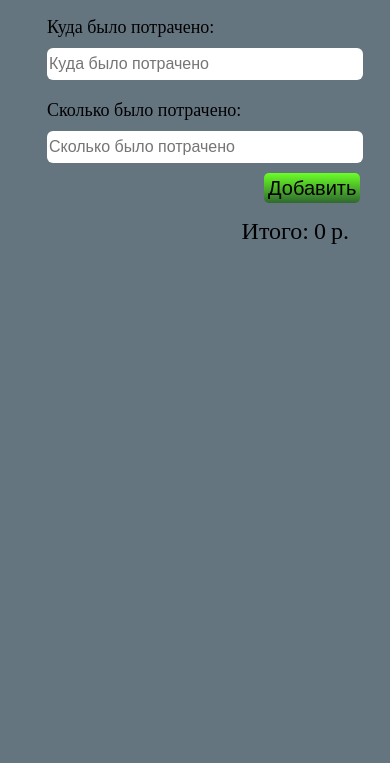
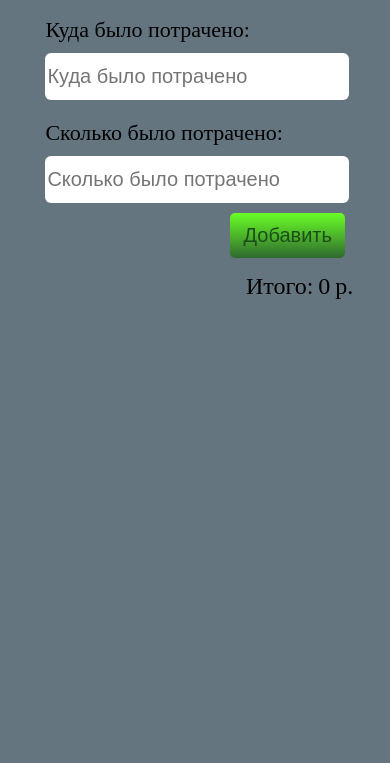
Before and after one commit to BeydinArtem1/FullStackProject, a plain HTML site: page index.html in a window 390 px wide. Shown: the part 81-844 px from the top of the page. Drawn offline with Linux system fonts and the light colour scheme; no server answers.

Commit message:
change some styles, add date value

```diff
--- a/script.js
+++ b/script.js
@@ -157,7 +157,7 @@ const editElement = (item) => {
   inputSumm.value = summ;
   inputSumm.onchange = (e) => handleChangeNameShop(e, 'summ');
   const inputDate = document.createElement('input');
-  inputDate.value = date;
+  inputDate.value = date.slice(0, 10).split('.').reverse().join('-');;
   inputDate.type = 'date';
   inputDate.onchange = (e) => handleChangeNameShop(e, 'date');
   return [inputVal, inputSumm, inputDate];
--- a/style.css
+++ b/style.css
@@ -4,7 +4,6 @@ body {
   flex-direction: column;
   align-items: center;
   background-color: #657580;
-  width: 100%;
 }
 
 .first-input,
@@ -22,16 +21,16 @@ body {
 
 #input1,
 #input2 {
-  width: 85%;
-  font-size: 16px;
+  width: 95%;
+  font-size: 20px;
   border-radius: 6px;
   border: none;
-  height: 30px;
+  height: 45px;
 }
 
 .first-input p,
 .second-input p {
-  font-size: 18px;
+  font-size: 22px;
   margin: 0;
   margin-bottom: 10px;
 }
@@ -46,10 +45,12 @@ body {
 button {
   font-size: 20px;
   padding: 4px;
-  height: 30px;
+  height: 45px;
   background: linear-gradient( to top, rgb(47, 105, 47), rgb(106, 255, 37) );
   border: none;
   border-radius: 5px;
+  width: 115px;
+  color: rgb(27, 78, 27);
 }
 
 #count-container {
@@ -75,7 +76,7 @@ button {
   font-size: 24px;
   width: 70vw;
   overflow-y: hidden;
-  max-height: 50vh;
+  max-height: 70vh;
   align-items: stretch;
   justify-content: flex-start;
 }
@@ -225,7 +226,11 @@ i {
 
 @media (max-width: 430px) {
   button {
-    margin-left: 70%;
+    margin-left: 62%;
+  }
+
+  .counter {
+    width: 90%;
   }
 
   #content {
```
